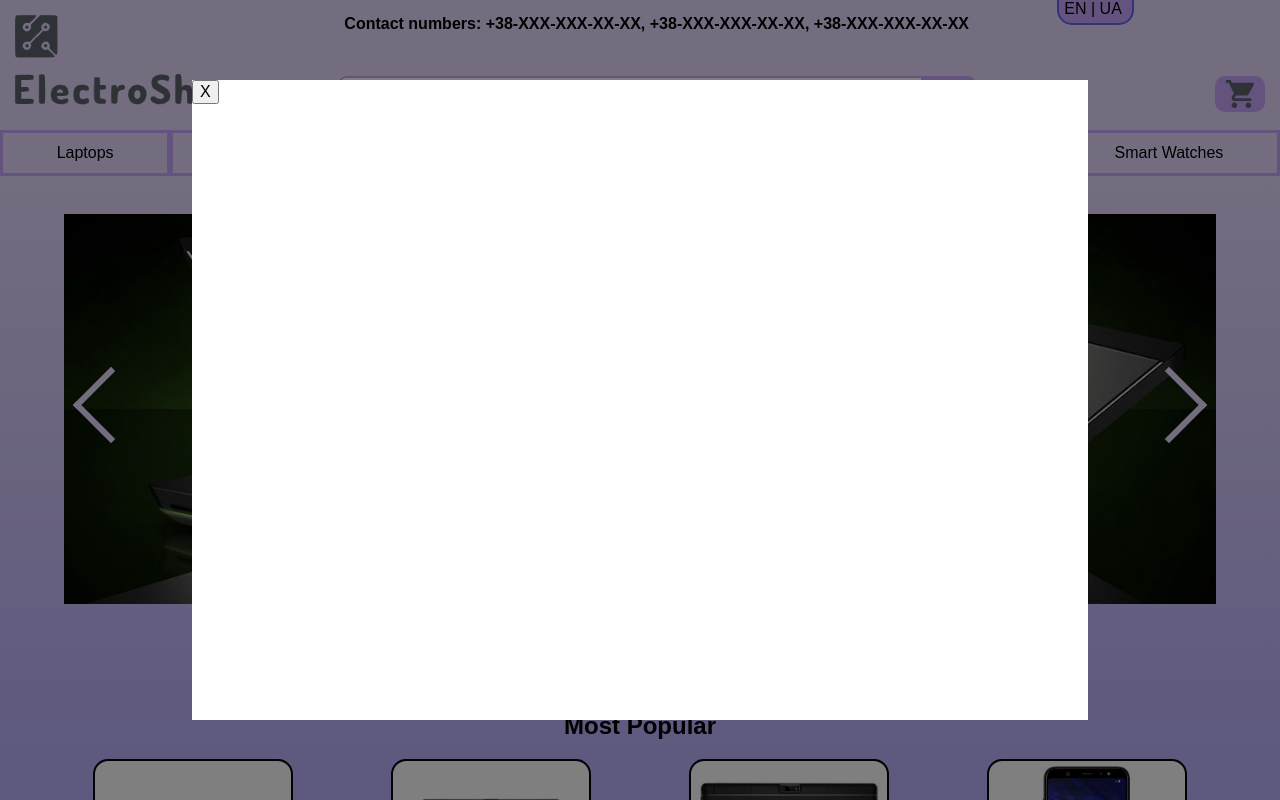
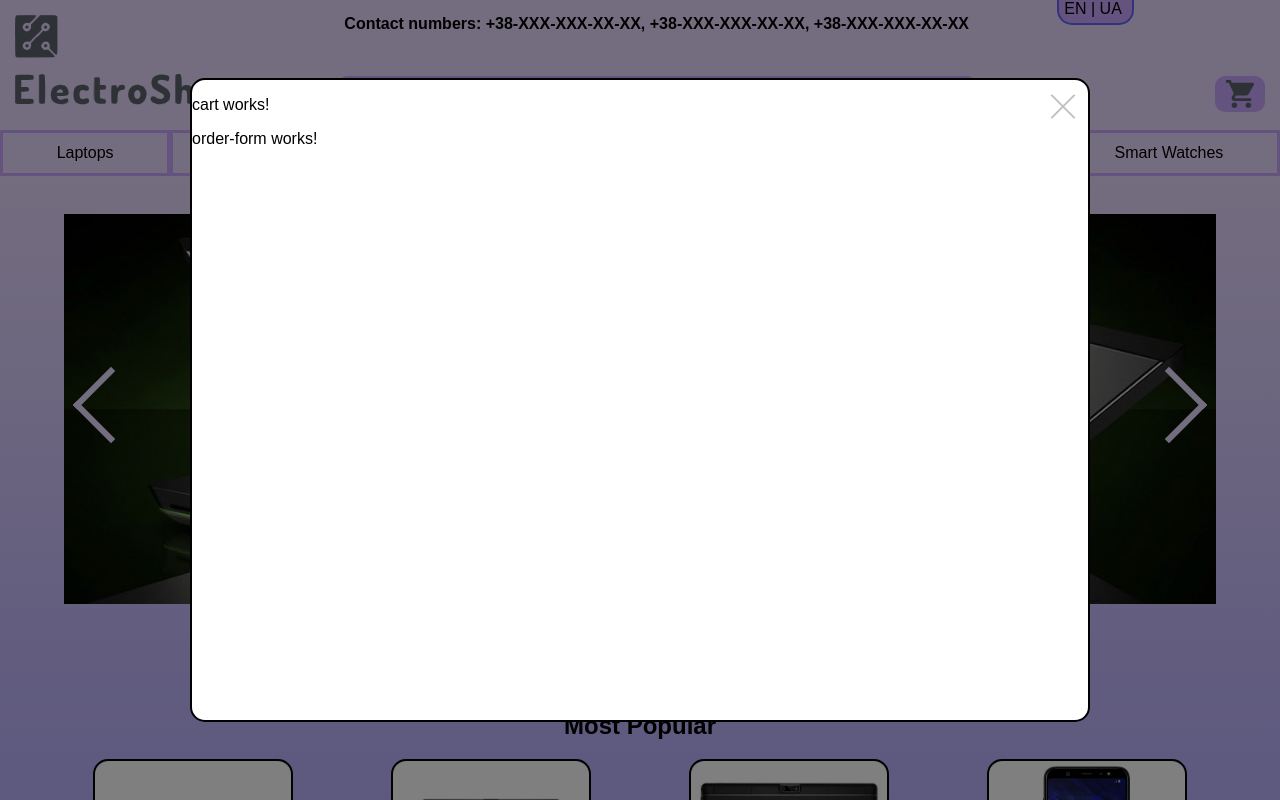
Before and after one commit to AlexKuskov/electro-shop, an Angular app: page / in a window 1280 px wide. Both pictures are taken after a click on the button 1239 px from the left and 94 px from the top of the page. Shown: the top 800 px of the page. Built offline with nearby package versions, Linux system fonts and the light colour scheme.

Commit message:
Add cart and order-form components. Style close modal button

```diff
--- a/src/app/app.module.ts
+++ b/src/app/app.module.ts
@@ -20,6 +20,8 @@ import { SliderButtonDirective } from './components/content/main/slider-button.d
 import { FilterSectionComponent } from './components/content/filter-section/filter-section.component';
 import { ModalComponent } from './components/modal/modal.component';
 import { PageNotFoundComponent } from './components/content/page-not-found/page-not-found.component';
+import { CartComponent } from './components/modal/cart/cart.component';
+import { OrderFormComponent } from './components/modal/order-form/order-form.component';
 
 @NgModule({
   declarations: [
@@ -38,7 +40,9 @@ import { PageNotFoundComponent } from './components/content/page-not-found/page-
     SliderButtonDirective,
     FilterSectionComponent,
     ModalComponent,
-    PageNotFoundComponent
+    PageNotFoundComponent,
+    CartComponent,
+    OrderFormComponent
   ],
   imports: [
     BrowserModule,
--- /dev/null
+++ b/src/app/components/modal/cart/cart.component.html
@@ -0,0 +1,3 @@
+<p>
+  cart works!
+</p>
--- /dev/null
+++ b/src/app/components/modal/cart/cart.component.ts
@@ -0,0 +1,15 @@
+import { Component, OnInit } from '@angular/core';
+
+@Component({
+  selector: 'app-cart',
+  templateUrl: './cart.component.html',
+  styleUrls: ['./cart.component.scss']
+})
+export class CartComponent implements OnInit {
+
+  constructor() { }
+
+  ngOnInit() {
+  }
+
+}
--- a/src/app/components/modal/modal.component.html
+++ b/src/app/components/modal/modal.component.html
@@ -1,6 +1,8 @@
 <ng-template [ngIf]="modalService.isVisible">
-    <div class="black-background" @modalBackgroundFade></div>
+    <div class="black-background" @modalBackgroundFade (click)="modalService.closeModal();"></div>
     <div class="modal" @modalFade>
-        <button (click)="modalService.closeModal();">X</button>
+        <app-cart></app-cart>
+        <app-order-form></app-order-form>
+        <button class="close" (click)="modalService.closeModal();"></button>
     </div>
 </ng-template>
--- a/src/app/components/modal/modal.component.scss
+++ b/src/app/components/modal/modal.component.scss
@@ -19,4 +19,40 @@
     height: 80%;
     width: 70%;
     background-color: rgb(255, 255, 255);
+    border: 2px solid rgb(0, 0, 0);
+    border-radius: 15px;
 }
+
+.close {
+    position: absolute;
+    right: 10px;
+    top: 10px;
+    width: 32px;
+    height: 32px;
+    opacity: 0.3;
+    background-color: transparent;
+    border: none;
+    cursor: pointer;
+    outline: none;
+}
+
+.close:hover {
+    opacity: 1;
+}
+
+.close:before, .close:after {
+    position: absolute;
+    top: 0;
+    content: ' ';
+    height: 33px;
+    width: 2px;
+    background-color: #333;
+}
+
+.close:before {
+    transform: rotate(45deg);
+}
+
+.close:after {
+    transform: rotate(-45deg);
+}
--- /dev/null
+++ b/src/app/components/modal/order-form/order-form.component.html
@@ -0,0 +1,3 @@
+<p>
+  order-form works!
+</p>
--- /dev/null
+++ b/src/app/components/modal/order-form/order-form.component.ts
@@ -0,0 +1,15 @@
+import { Component, OnInit } from '@angular/core';
+
+@Component({
+  selector: 'app-order-form',
+  templateUrl: './order-form.component.html',
+  styleUrls: ['./order-form.component.scss']
+})
+export class OrderFormComponent implements OnInit {
+
+  constructor() { }
+
+  ngOnInit() {
+  }
+
+}
```
Also changed, not shown: src/app/components/modal/cart/cart.component.scss (added), src/app/components/modal/order-form/order-form.component.scss (added), 2 other files (tests, documents, lock files or other folders).
